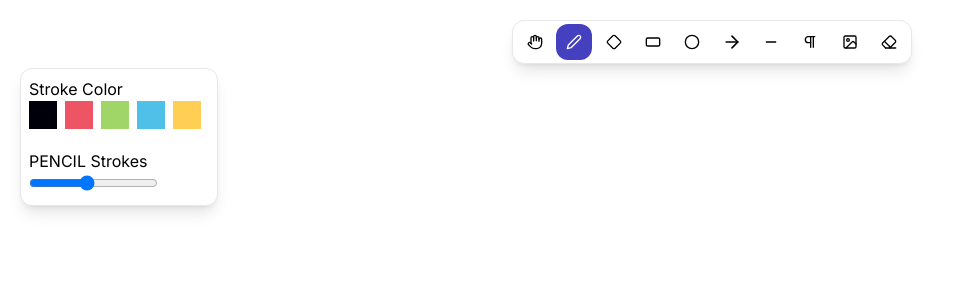
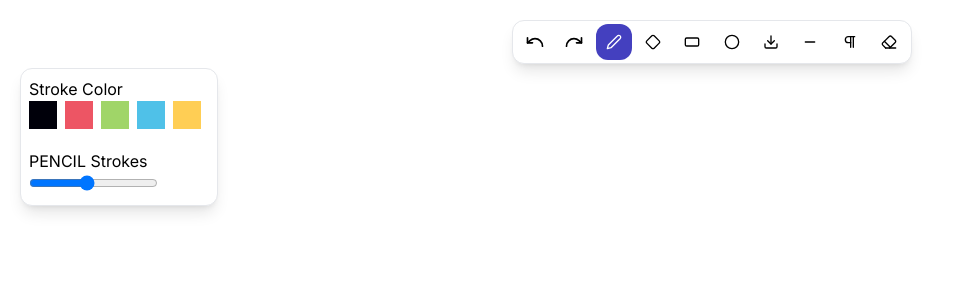
Before and after one commit to pilladipesh33/Redraw, a Next.js app: page / in a window 1280 px wide. Shown: the top 300 px of the page, without its empty margins (0-955 px from the left). Built offline with nearby package versions, Linux system fonts and the light colour scheme.

Commit message:
download files added

```diff
--- a/app/_components/board.tsx
+++ b/app/_components/board.tsx
@@ -1,19 +1,39 @@
 "use client";
 
-import { useAppSelector } from "@/redux/hooks";
-import React, { useEffect, useRef } from "react";
+import { TOOLBAR_ITEMS } from "@/lib/constant";
+import { actionItemClick } from "@/redux/features/toolbar";
+import { useAppDispatch, useAppSelector } from "@/redux/hooks";
+import React, { useEffect, useLayoutEffect, useRef } from "react";
 
 export const Board = () => {
   const canvasRef = useRef(null);
   const drawRef = useRef(false);
 
-  const activeToolbarItem = useAppSelector(
-    (state) => state.toolbar.activeToolbarItem
+  const dispatch = useAppDispatch();
+
+  const { activeToolbarItem, actionToolbarItem } = useAppSelector(
+    (state) => state.toolbar
   );
   const { color, size } = useAppSelector(
     (state) => state.toolbarOption[activeToolbarItem]
   );
 
+  useEffect(() => {
+    if (!canvasRef.current) return;
+    const canvas: any = canvasRef.current;
+    const context = canvas.getContext("2d");
+
+    if (actionToolbarItem === TOOLBAR_ITEMS.DOWNLOAD) {
+      const url = canvas.toDataURL();
+      const anchor = document.createElement("a");
+      anchor.href = url;
+      anchor.download = "sketch.png";
+      anchor.click();
+    }
+    dispatch(actionItemClick(null));
+  }, [actionToolbarItem, dispatch]);
+
+  //EFFECT
   useEffect(() => {
     if (!canvasRef.current) return;
     const canvas: any = canvasRef.current;
@@ -27,7 +47,7 @@ export const Board = () => {
   }, [color, size]);
 
   //MOUNT
-  useEffect(() => {
+  useLayoutEffect(() => {
     if (!canvasRef.current) return;
     const canvas: any = canvasRef.current;
     const context = canvas.getContext("2d");
--- a/app/_components/toolbox.tsx
+++ b/app/_components/toolbox.tsx
@@ -3,13 +3,14 @@
 import { ToolbarContainer } from "@/components/toolbar-container";
 import { TOOLBAR_ITEMS } from "@/lib/constant";
 import { cn } from "@/lib/utils";
-import { toolbarItemClick } from "@/redux/features/toolbar";
+import { toolbarItemClick, actionItemClick } from "@/redux/features/toolbar";
 import { useAppDispatch, useAppSelector } from "@/redux/hooks";
 
 import {
   ArrowRight,
   Circle,
   Diamond,
+  Download,
   Eraser,
   Hand,
   Image,
@@ -17,6 +18,8 @@ import {
   Pen,
   Pilcrow,
   RectangleHorizontal,
+  Redo,
+  Undo,
 } from "lucide-react";
 
 export const ToolBoxContent = () => {
@@ -28,10 +31,21 @@ export const ToolBoxContent = () => {
   function handleMenuClick(itemName: string) {
     dispatch(toolbarItemClick(itemName));
   }
+
+  function handleActionItemClick(itemName: string) {
+    dispatch(actionItemClick(itemName));
+  }
   return (
     <div className="bg-white h-[44px] w-[400px] shadow-lg border rounded-xl flex justify-between items-center p-1">
-      <ToolbarContainer>
-        <Hand className="h-4 w-4" />
+      <ToolbarContainer
+        onClick={() => handleActionItemClick(TOOLBAR_ITEMS.UNDO)}
+      >
+        <Undo className="h-5 w-5" />
+      </ToolbarContainer>
+      <ToolbarContainer
+        onClick={() => handleActionItemClick(TOOLBAR_ITEMS.REDO)}
+      >
+        <Redo className="h-5 w-5" />
       </ToolbarContainer>
       <ToolbarContainer
         onClick={() => handleMenuClick(TOOLBAR_ITEMS.PENCIL)}
@@ -57,17 +71,16 @@ export const ToolBoxContent = () => {
       <ToolbarContainer>
         <Circle className="h-4 w-4" />
       </ToolbarContainer>
-      <ToolbarContainer>
-        <ArrowRight className="h-5 w-5" />
+      <ToolbarContainer
+        onClick={() => handleActionItemClick(TOOLBAR_ITEMS.DOWNLOAD)}
+      >
+        <Download className="h-4 w-4" />
       </ToolbarContainer>
       <ToolbarContainer>
         <Minus className="h-4 w-4" />
       </ToolbarContainer>
       <ToolbarContainer>
         <Pilcrow className="h-4 w-4" />
-      </ToolbarContainer>
-      <ToolbarContainer>
-        <Image className="h-4 w-4" />
       </ToolbarContainer>
       <ToolbarContainer
         onClick={() => handleMenuClick(TOOLBAR_ITEMS.ERASER)}
```
